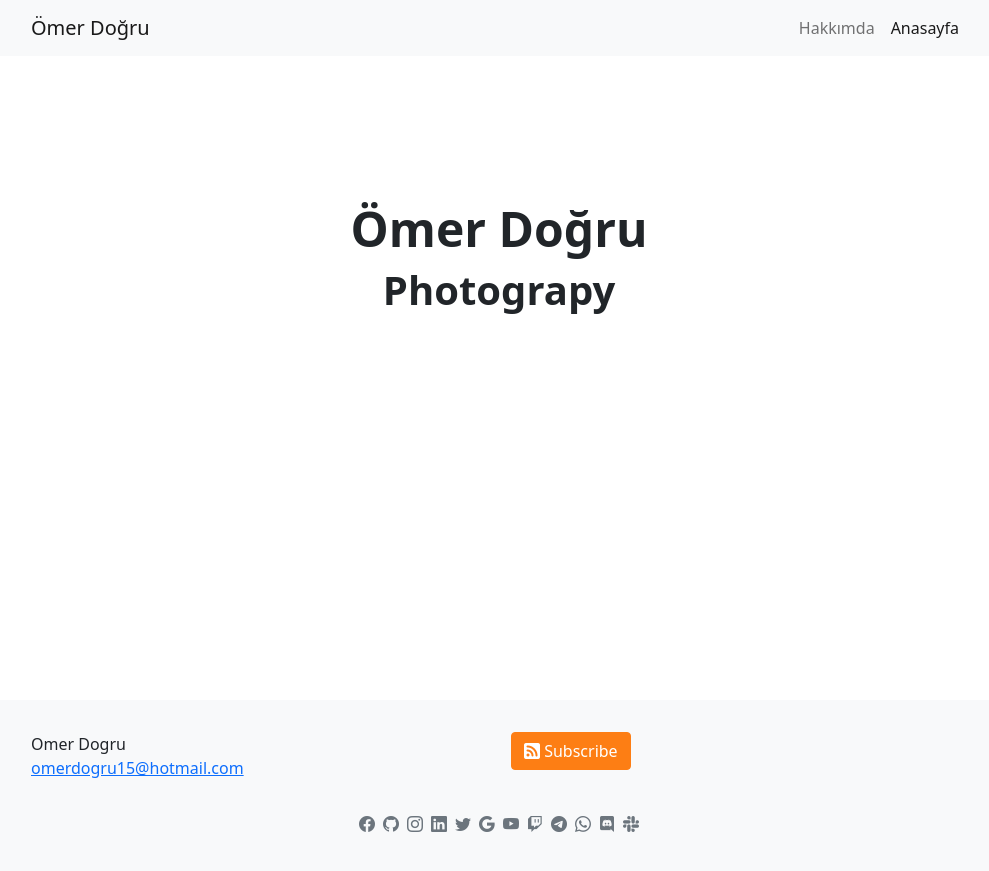
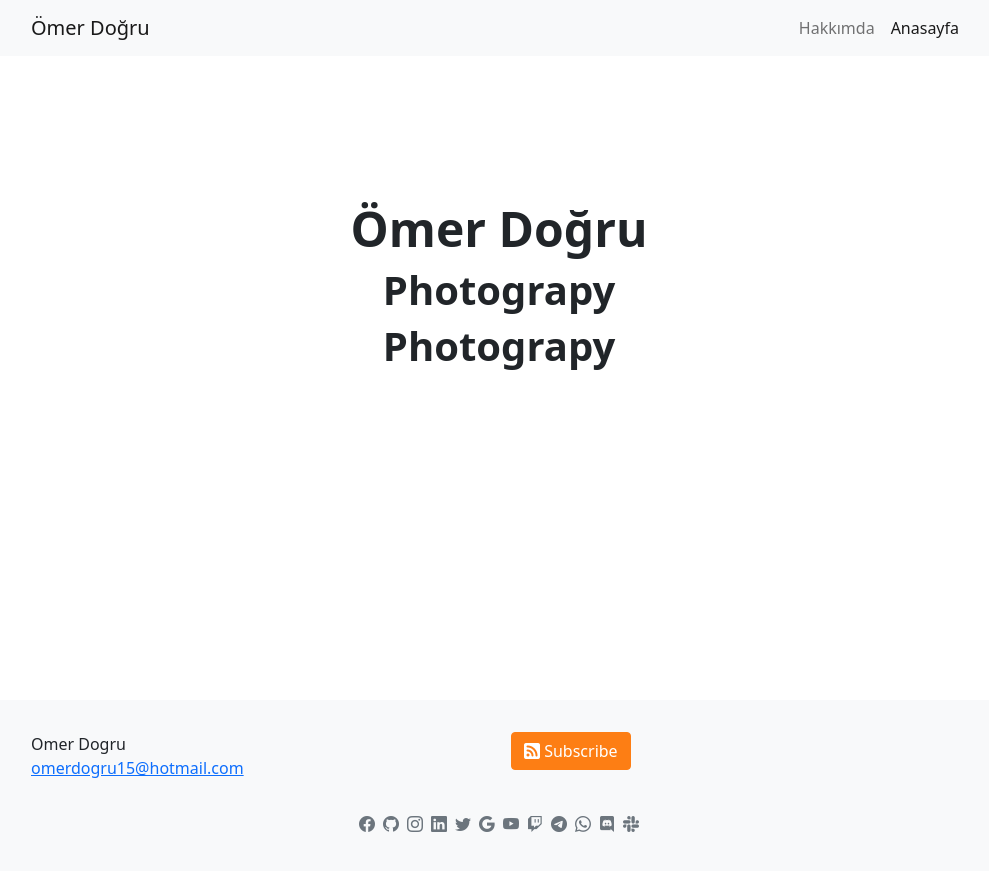
Before and after one commit to infogratic/dogruomer.com, a Jekyll site: the page built from index.html, in a window 1280 px wide. Shown: the top 871 px of the page, without its empty margins (141-1130 px from the left). Built offline with Jekyll 4.4.1, drawn with Linux system fonts in a browser that asks for light colours.

Commit message:
Update index.html
TEST AMAÇLI

```diff
--- a/index.html
+++ b/index.html
@@ -10,6 +10,7 @@ pagination:
 
         <h1 class="display-5 fw-bold">{{ site.title }}</h1>
         <h3 class="display-6 fw-bold">{{ site.subtitle }}</h3>
+        <h3 class="display-6 fw-bold">{{ site.subtitle }}</h3> <!-- TEST -->
         <div class="col-lg-6 mx-auto">
           <!-- <p class="lead mb-4">Quickly design and customize responsive mobile-first sites with Bootstrap, the world’s most popular front-end open source toolkit, featuring Sass variables and mixins, responsive grid system, extensive prebuilt components, and powerful JavaScript plugins.</p> -->
           <div class="d-grid gap-2 d-sm-flex justify-content-sm-center">
```
